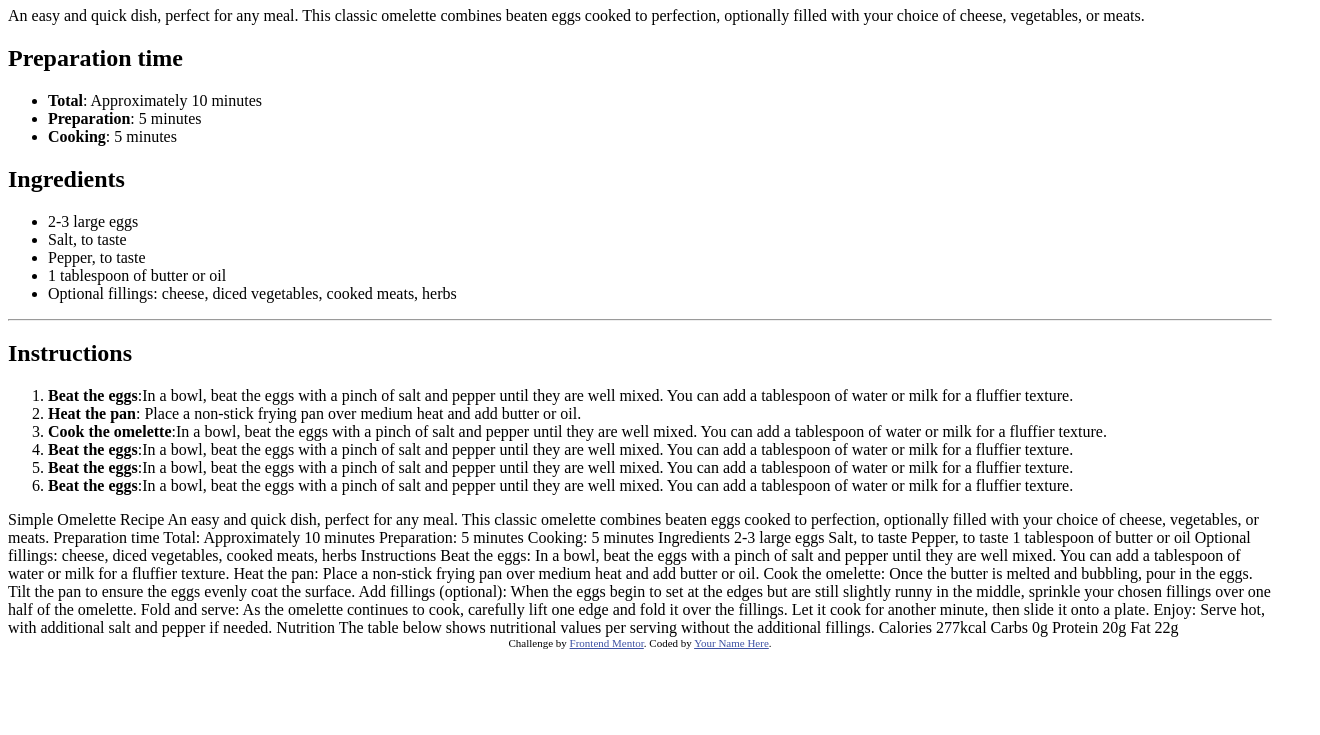
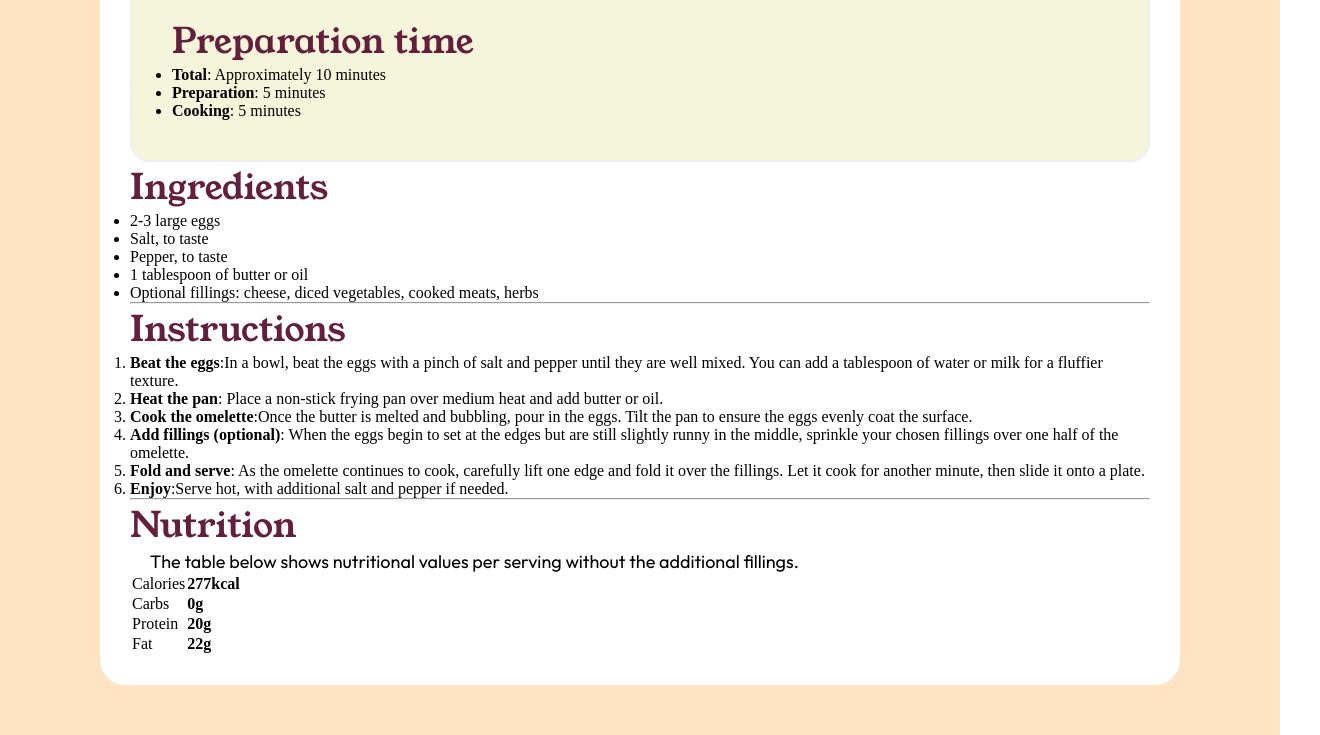
Before and after one commit to Manshikumari/Recipe, a plain HTML site: page index.html in a window 1280 px wide. Shown: the part 685-1420 px from the top of the page, 1320 px wide, since content can reach past the window. Before the commit the page ends 1342 px from the top, so only its background shows below. Drawn offline with Linux system fonts and the light colour scheme.

Commit message:
pending-01

```diff
--- /dev/null
+++ b/index.css
@@ -0,0 +1,80 @@
+@import url('https://fonts.googleapis.com/css2?family=Outfit:wght@100..900&display=swap');
+@import url('https://fonts.googleapis.com/css2?family=Outfit:wght@100..900&family=Young+Serif&display=swap');
+
+*{
+    padding: 0;
+    margin:0;
+    box-sizing: border-box;
+
+}
+
+.main
+{
+    padding: 50px 100px;
+    background-color: bisque;
+
+}
+
+.container
+{
+
+    padding: 30px 30px;
+    background-color: white;
+    border-radius: 25px;
+
+}
+
+.hero
+{
+    background-image: url(./assets/images/image-omelette.jpeg);
+    border-radius: 20px;
+    background-color: aliceblue;
+    height: 400px;
+}
+
+.container2
+{
+   padding: 0px 0px;
+   background-color: white;
+}
+
+h1
+{
+    padding: 20px 20px;
+    text-align: left;
+    font-size: 45px;
+    font-weight: 500;
+
+    font-family: "Young Serif", serif;
+
+}
+
+p
+{
+
+  padding: 0px 20px;
+  font-size: 18px;
+  font-weight: 400;
+  /* font-family: "Young Serif", serif; */
+  font-family: "Outfit", sans-serif;
+}
+
+.container3
+{
+    padding: 40px 40px;
+    margin-top: 30px;
+    background-color: beige;
+    border-radius: 20px ;
+    border: 2px solid #eee;
+}
+
+h2
+{
+
+    text-align: left;
+    font-size: 35px;
+    font-weight: 400;
+    font-family: "Young Serif", serif;
+    color:#641f3c ;
+
+}
--- a/index.html
+++ b/index.html
@@ -5,119 +5,98 @@
   <meta name="viewport" content="width=device-width, initial-scale=1.0"> <!-- displays site properly based on user's device -->
 
   <link rel="icon" type="image/png" sizes="32x32" href="./assets/images/favicon-32x32.png">
+  <link rel="stylesheet" href="index.css">
 
-  <title>Frontend Mentor | Recipe page</title>
-
-  <!-- Feel free to remove these styles or customise in your own stylesheet 👍 -->
-  <style>
-    .attribution { font-size: 11px; text-align: center; }
-    .attribution a { color: hsl(228, 45%, 44%); }
-  </style>
+  <title> Recipe page </title>
 </head>
 <body>
+
  <div class="main">
+
     <div class="container">
+
       <div class="hero">
-        <img src="./assets/images/image-omelette.jpeg" alt="Omelette" id="hero1">
-      </div>
+
+
+    </div>
+
       <div class="container2">
+
         <h1>Simple Omelette Recipe</h1>
         <p> An easy and quick dish, perfect for any meal. This classic omelette combines beaten eggs cooked
           to perfection, optionally filled with your choice of cheese, vegetables, or meats.</p>
+
       </div>
+
       <div class="container3">
+
         <h2>Preparation time</h2>
+
         <ul>
+
           <li><strong>Total</strong>: Approximately 10 minutes</li>
           <li><strong>Preparation</strong>: 5 minutes</li>
           <li><strong>Cooking</strong>: 5 minutes</li>
+
         </ul>
+
       </div>
+
       <div class="container4">
+
         <h2>Ingredients</h2>
+
         <ul>
+
           <li>2-3 large eggs</li>
           <li>Salt, to taste</li>
           <li>Pepper, to taste</li>
           <li>1 tablespoon of butter or oil</li>
           <li> Optional fillings: cheese, diced vegetables, cooked meats, herbs</li>
+
         </ul>
+
       </div>
+
       <hr>
+
       <div class="container5">
         <h2>Instructions</h2>
         <ol>
+
           <li><strong>Beat the eggs</strong>:In a bowl, beat the eggs with a pinch of salt and pepper until they are well mixed.
             You can add a tablespoon of water or milk for a fluffier texture.</li>
-            <li><strong>Heat the pan</strong>: Place a non-stick frying pan over medium heat and add butter or oil.</li>
-              <li><strong>Cook the omelette</strong>:In a bowl, beat the eggs with a pinch of salt and pepper until they are well mixed.
-                You can add a tablespoon of water or milk for a fluffier texture.</li>
-                <li><strong>Beat the eggs</strong>:In a bowl, beat the eggs with a pinch of salt and pepper until they are well mixed.
-                  You can add a tablespoon of water or milk for a fluffier texture.</li>
-                  <li><strong>Beat the eggs</strong>:In a bowl, beat the eggs with a pinch of salt and pepper until they are well mixed.
-                    You can add a tablespoon of water or milk for a fluffier texture.</li>
-                    <li><strong>Beat the eggs</strong>:In a bowl, beat the eggs with a pinch of salt and pepper until they are well mixed.
-                      You can add a tablespoon of water or milk for a fluffier texture.</li>
+          <li><strong>Heat the pan</strong>: Place a non-stick frying pan over medium heat and add butter or oil.</li>
+          <li><strong>Cook the omelette</strong>:Once the butter is melted and bubbling, pour in the eggs. Tilt the pan to ensure
+          the eggs evenly coat the surface.</li>
+          <li><strong>Add fillings (optional)</strong>: When the eggs begin to set at the edges but are still slightly runny in the
+          middle, sprinkle your chosen fillings over one half of the omelette.</li>
+          <li><strong>Fold and serve</strong>: As the omelette continues to cook, carefully lift one edge and fold it over the
+          fillings. Let it cook for another minute, then slide it onto a plate.</li>
+          <li><strong>Enjoy</strong>:Serve hot, with additional salt and pepper if needed.
+          </li>
+
         </ol>
+      </div>
+      <hr>
+      <div class="container6">
+        <h2>Nutrition</h2>
+        <p>The table below shows nutritional values per serving without the additional fillings.</p>
+        <table>
+
+          <tr><td>Calories</td>
+          <td><strong>277kcal</strong></td></tr>
+          <tr><td>Carbs</td>
+          <td><strong>0g</strong></td></tr>
+          <tr><td>Protein</td>
+          <td><strong>20g</strong></td></tr>
+          <tr><td>Fat</td>
+          <td><strong>22g</strong></td></tr>
+
+        </table>
+
       </div>
     </div>
  </div>
-  Simple Omelette Recipe
-
-  An easy and quick dish, perfect for any meal. This classic omelette combines beaten eggs cooked
-  to perfection, optionally filled with your choice of cheese, vegetables, or meats.
-
-  Preparation time
-
-  Total: Approximately 10 minutes
-  Preparation: 5 minutes
-  Cooking: 5 minutes
-
-  Ingredients
-
-  2-3 large eggs
-  Salt, to taste
-  Pepper, to taste
-  1 tablespoon of butter or oil
-  Optional fillings: cheese, diced vegetables, cooked meats, herbs
-
-  Instructions
-
-  Beat the eggs: In a bowl, beat the eggs with a pinch of salt and pepper until they are well mixed.
-  You can add a tablespoon of water or milk for a fluffier texture.
-
-  Heat the pan: Place a non-stick frying pan over medium heat and add butter or oil.
-
-  Cook the omelette: Once the butter is melted and bubbling, pour in the eggs. Tilt the pan to ensure
-  the eggs evenly coat the surface.
-
-  Add fillings (optional): When the eggs begin to set at the edges but are still slightly runny in the
-  middle, sprinkle your chosen fillings over one half of the omelette.
-
-  Fold and serve: As the omelette continues to cook, carefully lift one edge and fold it over the
-  fillings. Let it cook for another minute, then slide it onto a plate.
-
-  Enjoy: Serve hot, with additional salt and pepper if needed.
-
-  Nutrition
-
-  The table below shows nutritional values per serving without the additional fillings.
-
-  Calories
-  277kcal
-
-  Carbs
-  0g
-
-  Protein
-  20g
-
-  Fat
-  22g
-
-  <div class="attribution">
-    Challenge by <a href="https://www.frontendmentor.io?ref=challenge" target="_blank">Frontend Mentor</a>.
-    Coded by <a href="#">Your Name Here</a>.
-  </div>
 </body>
 </html>
```
